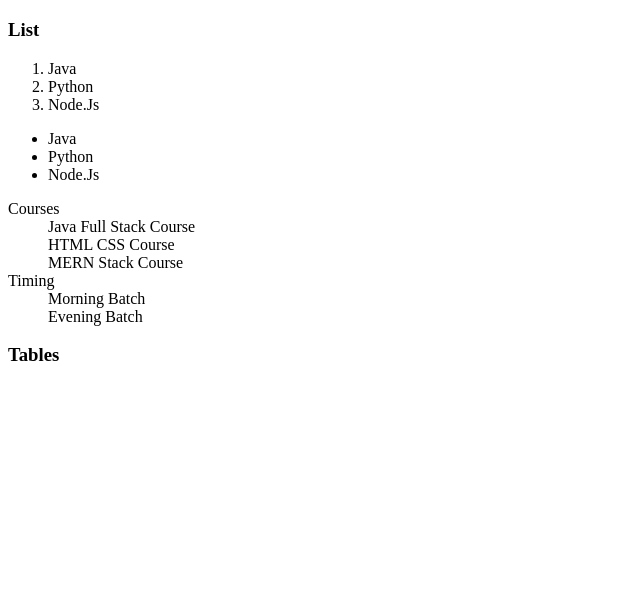
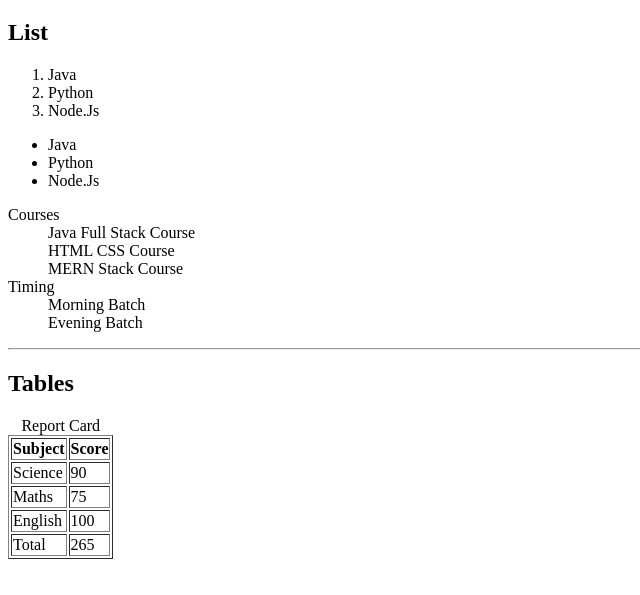
Before and after one commit to BhargaviSharma3074/bhargavisharma3074.github.io, a plain HTML site: page HTML/index7.html in a window 1280 px wide. Shown: the part 61-656 px from the top of the page, without its empty margins (0-640 px from the left). Drawn offline with Linux system fonts and the light colour scheme.

Commit message:
HTML update

```diff
--- a/HTML/index7.html
+++ b/HTML/index7.html
@@ -7,7 +7,7 @@
 </head>
 <body>
     <h1>List and Tables</h1>
-    <h3>List</h3>
+    <h2>List</h2>
     <ol>
         <li>Java</li>
         <li>Python</li>
@@ -27,7 +27,40 @@
         <dd>Morning Batch</dd>
         <dd>Evening Batch</dd>
     </dl>
-    <h3>Tables</h3>
+    <hr>
+    <h2>Tables</h2>
+    <table border="1">
+        <caption>Report Card</caption>
+        <thead> <!--table header-->
+        <!-- table row -->
+        <tr>
+            <!-- tablel heading -->
+            <th>Subject</th>
+            <th>Score</th>
+        </tr>
+        </thead>
+        <tbody>
+        <tr>
+            <!-- table data -->
+            <td>Science</td>
+            <td>90</td>
+        </tr>
+        <tr>
+            <td>Maths</td>
+            <td>75</td>
+        </tr>
+        <tr>
+            <td>English</td>
+            <td>100</td>
+        </tr>
+        </tbody>
+        <tfoot>
+        <tr>
+            <td>Total</td>
+            <td>265</td>
+        </tr>
+        </tfoot>
+    </table>
 
 </body>
 </html>
```
